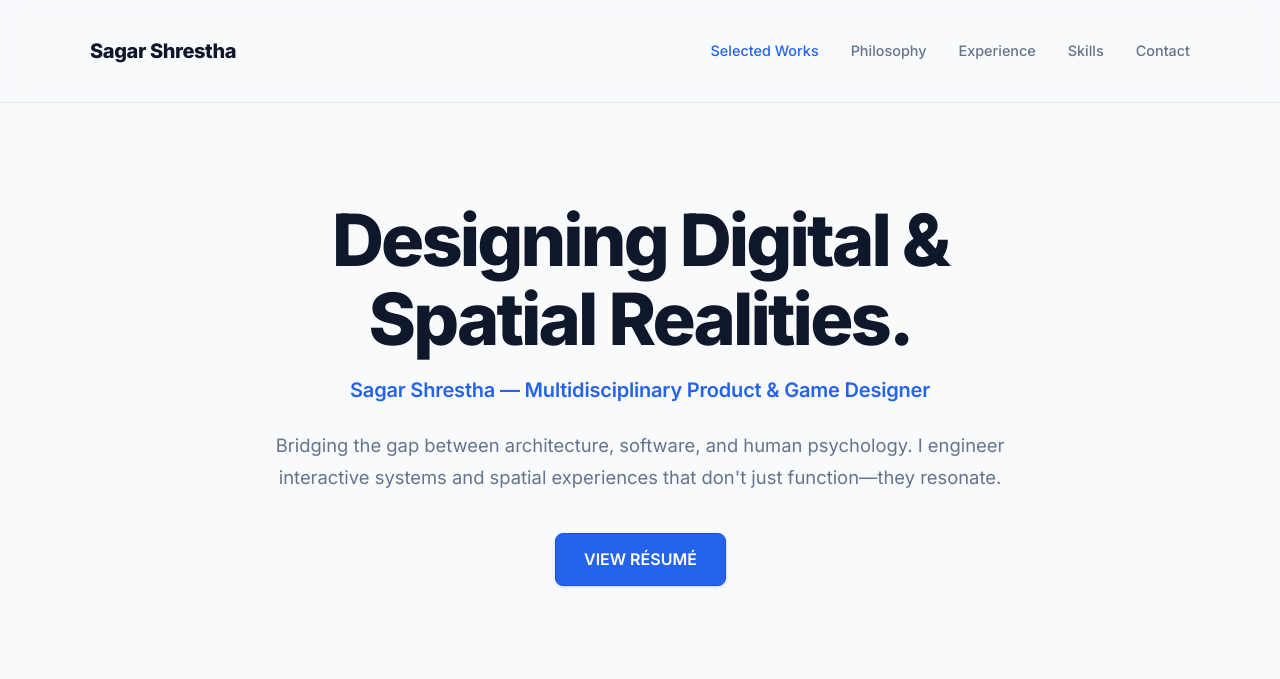
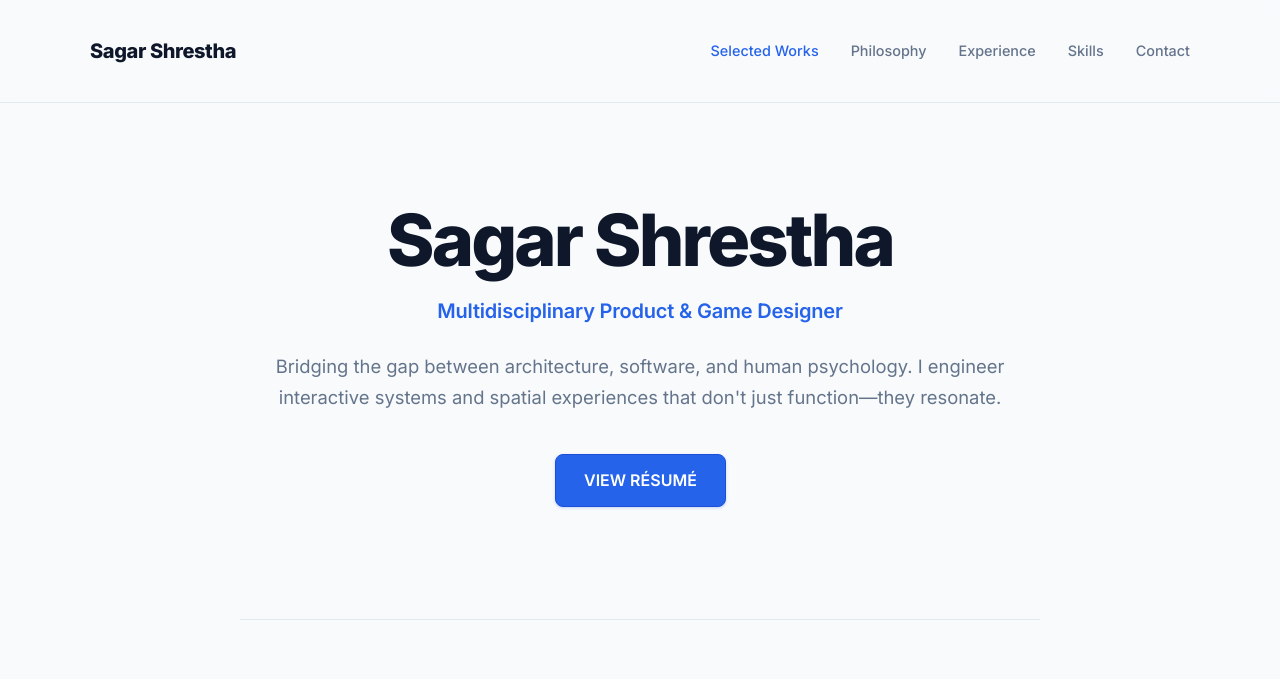
Before and after one commit to sshrestha-design/portfolio, a website: page index.html in a window 1280 px wide. Shown: the top 679 px of the page. Drawn offline with Linux system fonts and the light colour scheme; files whose address does not match are found by name.

Commit message:
Revert H1 to Sagar Shrestha

```diff
--- a/index.html
+++ b/index.html
@@ -48,8 +48,8 @@
 
         <!-- HERO SECTION -->
         <section class="hero-section">
-            <h1 style="text-transform: none;">Designing Digital & Spatial Realities.</h1>
-            <div class="subtitle" style="text-transform: none; font-size: 1.25rem;">Sagar Shrestha &mdash; Multidisciplinary Product & Game Designer</div>
+            <h1 style="text-transform: none;">Sagar Shrestha</h1>
+            <div class="subtitle" style="text-transform: none; font-size: 1.25rem;">Multidisciplinary Product & Game Designer</div>
             <p class="bio" style="text-transform: none;">
                 Bridging the gap between architecture, software, and human psychology. I engineer interactive systems and spatial experiences that don't just function—they resonate.
             </p>
```
